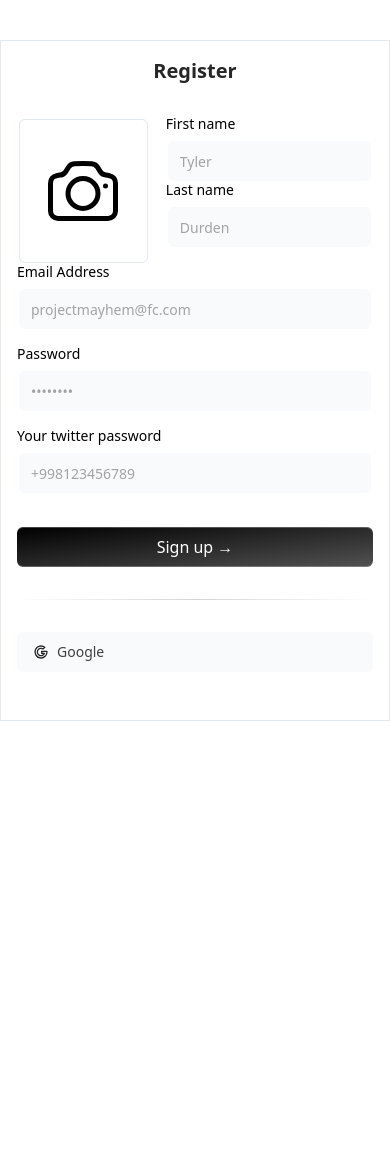
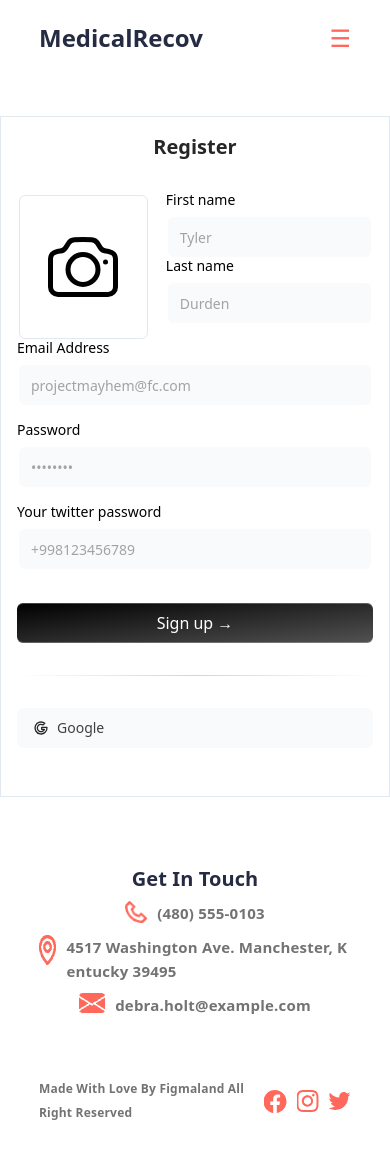
Before and after one commit to ismoiljondev/medical, a React (Vite) app: page / in a window 390 px wide. Before the commit the page ends 844 px from the top, so only its background shows below. Built offline with nearby package versions, Linux system fonts and the light colour scheme.

Commit message:
added responsive to footer

```diff
--- a/src/App.tsx
+++ b/src/App.tsx
@@ -1,12 +1,66 @@
 import { Route, Routes } from "react-router-dom";
 import "./App.css";
 import { SignupForm } from "./components/login/login";
+import call from "../public/Footer/Vector.png";
+import dot from "../public/Footer/Vector (1).png";
+import mail from "../public/Footer/Vector (2).png";
+import Footer from "./components/Footer/Footer";
+import Navbar from "./components/Navbar/Navbar";
+
+const data = [
+  {
+    mainName: "Company Info",
+    list: ["About Us", "About Us", "About Us", "About Us"],
+  },
+  {
+    mainName: "Company Info",
+    list: ["About Us", "About Us", "About Us", "About Us"],
+  },
+  {
+    mainName: "Company Info",
+    list: ["About Us", "About Us", "About Us", "About Us"],
+  },
+  {
+    mainName: "Company Info",
+    list: ["About Us", "About Us", "About Us", "About Us"],
+  },
+  {
+    mainName: "Get In Touch",
+    list: [
+      <div>
+        <div className="img">
+          <img src={call} alt="" className="call" />
+        </div>
+        (480) 555-0103
+      </div>,
+      <div>
+        <div className="img">
+          <img src={dot} alt="" className="dot" />
+        </div>
+        4517 Washington Ave. Manchester, Kentucky 39495
+      </div>,
+      <div>
+        <div className="img">
+          <img src={mail} alt="" className="mail" />
+        </div>
+        debra.holt@example.com
+      </div>,
+    ],
+  },
+];
 
 function App() {
   return (
+    <>
+      <Navbar
+        logo="MedicalRecov"
+        listItems={["Home", "Product", "Pricing", "Contact"]}
+      />
       <Routes>
         <Route element={<SignupForm />} path="*" />
       </Routes>
+      <Footer lists={data} />
+    </>
   );
 }
 
--- a/src/components/Footer/Footer.css
+++ b/src/components/Footer/Footer.css
@@ -44,10 +44,11 @@
         div {
           display: flex;
           gap: 10px;
+          word-break: break-all;
 
           .img {
             .dot {
-                width: 30px;
+              width: 40px;
               height: 30px;
             }
             .mail {
@@ -60,7 +61,6 @@
               height: 22px;
             }
           }
-
         }
       }
     }
@@ -91,3 +91,64 @@
     }
   }
 }
+
+@media (max-width: 1000px) {
+  .footer {
+    .top {
+      display: flex;
+      justify-content: center;
+      align-items: center;
+
+      .list-4 {
+        width: 100%;
+        text-align: center;
+        justify-content: center;
+        align-items: center;
+
+        h2 {
+          font-size: 20px;
+        }
+
+        a {
+          .img {
+            .dot {
+              width: auto !important;
+              height: 30px;
+            }
+          }
+        }
+      }
+
+      .list-0 {
+        display: none;
+      }
+
+      .list-1 {
+        display: none;
+      }
+      .list-2 {
+        display: none;
+      }
+      .list-3 {
+        display: none;
+      }
+    }
+
+    .bottom {
+      h3 {
+        font-size: 12px;
+      }
+    }
+  }
+}
+
+@media (max-width: 400px) {
+  a {
+    .img {
+      .dot {
+        width: 40px !important;
+        height: 30px;
+      }
+    }
+  }
+}
--- a/src/components/Footer/Footer.tsx
+++ b/src/components/Footer/Footer.tsx
@@ -1,50 +1,50 @@
 import "./Footer.css";
-import call from "../public/Footer/Vector.png";
-import dot from "../public/Footer/Vector (1).png";
-import mail from "../public/Footer/Vector (2).png";
+// import call from "../public/Footer/Vector.png";
+// import dot from "../public/Footer/Vector (1).png";
+// import mail from "../public/Footer/Vector (2).png";
 
 // Propsga mana bunga oxshagan data solsangiz boladi
-const data = [
-  {
-    mainName: "Company Info",
-    list: ["About Us", "About Us", "About Us", "About Us"],
-  },
-  {
-    mainName: "Company Info",
-    list: ["About Us", "About Us", "About Us", "About Us"],
-  },
-  {
-    mainName: "Company Info",
-    list: ["About Us", "About Us", "About Us", "About Us"],
-  },
-  {
-    mainName: "Company Info",
-    list: ["About Us", "About Us", "About Us", "About Us"],
-  },
-  {
-    mainName: "Get In Touch",
-    list: [
-      <div>
-        <div className="img">
-          <img src={call} alt="" className="call" />
-        </div>
-        (480) 555-0103
-      </div>,
-      <div>
-        <div className="img">
-          <img src={dot} alt="" className="dot" />
-        </div>
-        4517 Washington Ave. Manchester, Kentucky 39495
-      </div>,
-      <div>
-        <div className="img">
-          <img src={mail} alt="" className="mail" />
-        </div>
-        debra.holt@example.com
-      </div>,
-    ],
-  },
-];
+// const data = [
+//   {
+//     mainName: "Company Info",
+//     list: ["About Us", "About Us", "About Us", "About Us"],
+//   },
+//   {
+//     mainName: "Company Info",
+//     list: ["About Us", "About Us", "About Us", "About Us"],
+//   },
+//   {
+//     mainName: "Company Info",
+//     list: ["About Us", "About Us", "About Us", "About Us"],
+//   },
+//   {
+//     mainName: "Company Info",
+//     list: ["About Us", "About Us", "About Us", "About Us"],
+//   },
+//   {
+//     mainName: "Get In Touch",
+//     list: [
+//       <div>
+//         <div className="img">
+//           <img src={call} alt="" className="call" />
+//         </div>
+//         (480) 555-0103
+//       </div>,
+//       <div>
+//         <div className="img">
+//           <img src={dot} alt="" className="dot" />
+//         </div>
+//         4517 Washington Ave. Manchester, Kentucky 39495
+//       </div>,
+//       <div>
+//         <div className="img">
+//           <img src={mail} alt="" className="mail" />
+//         </div>
+//         debra.holt@example.com
+//       </div>,
+//     ],
+//   },
+// ];
 
 interface props {
   lists: any[];
@@ -68,8 +68,8 @@ const Footer = ({ lists }: props) => {
     <div className="footer font-sans">
       <div className="top">
         {/* Agar static bolsa bu boladi tepada datani ozgartirsa boladi ==> */}
-        {data.map((e, i) => (
-          <div key={i} className="list">
+        {lists.map((e, i) => (
+          <div key={i} className={`list ${'list-'+i}`}>
             <h2>{e.mainName}</h2>
             {e.list.map((l: any) => (
               <a href="#">{l}</a>
--- a/src/components/Navbar/Navbar.css
+++ b/src/components/Navbar/Navbar.css
@@ -82,9 +82,9 @@
       left: 0;
       background-color: white;
       border-right: 2px solid rgb(37, 43, 66);
-      width: 50%;
       height: 100vh;
       padding-top: 4rem;
+      padding: 4rem 2rem;
       transition: all 0.3s ease-in-out;
       transform: translateX(-200%);
 
```
Lines whose indentation alone changed are shown as unchanged.
